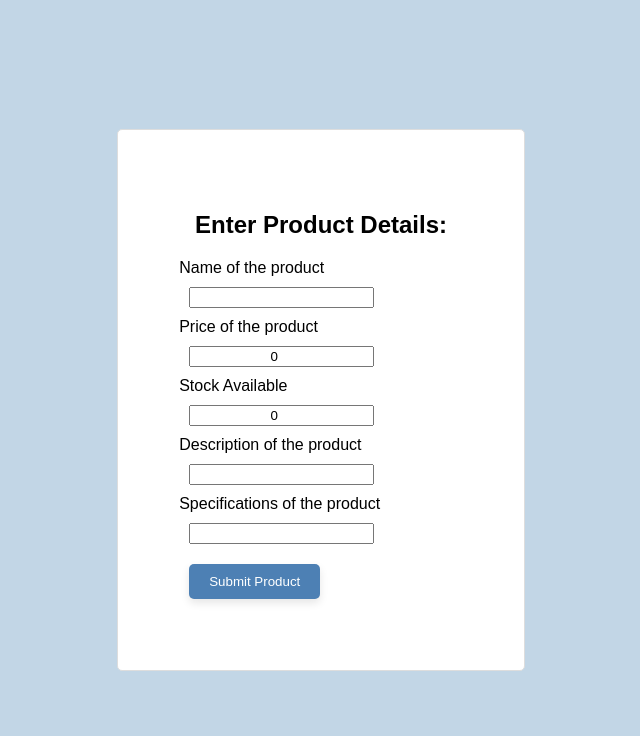
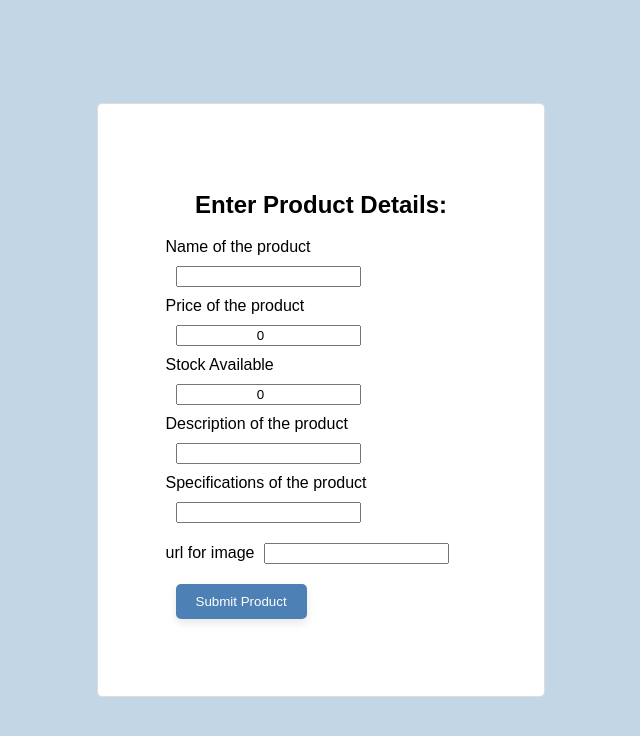
Before and after one commit to mikkelite/project, a Vue app: page /AddProductPage in a window 1280 px wide. Shown: the top 736 px of the page, without its empty margins (319-959 px from the left). Built offline with nearby package versions, Linux system fonts and the light colour scheme.

Commit message:
added url product page

```diff
--- a/src/components/AddProductPage.vue
+++ b/src/components/AddProductPage.vue
@@ -17,6 +17,8 @@
         <label>Specifications of the product</label>
         <input type="text" v-model="newProduct.specificationString" required>
         <br />
+        <label>url for image</label>
+        <input type="text" v-model="newProduct.specificationString" required>
         <button @click="PostProduct" type="submit" class="button">Submit Product</button>
     </form>
   </div>
@@ -35,6 +37,7 @@ data(){
         rating : 0,
         specificationString : "",
         reviews : [],
+        url:''
         }
     }
 },
```
